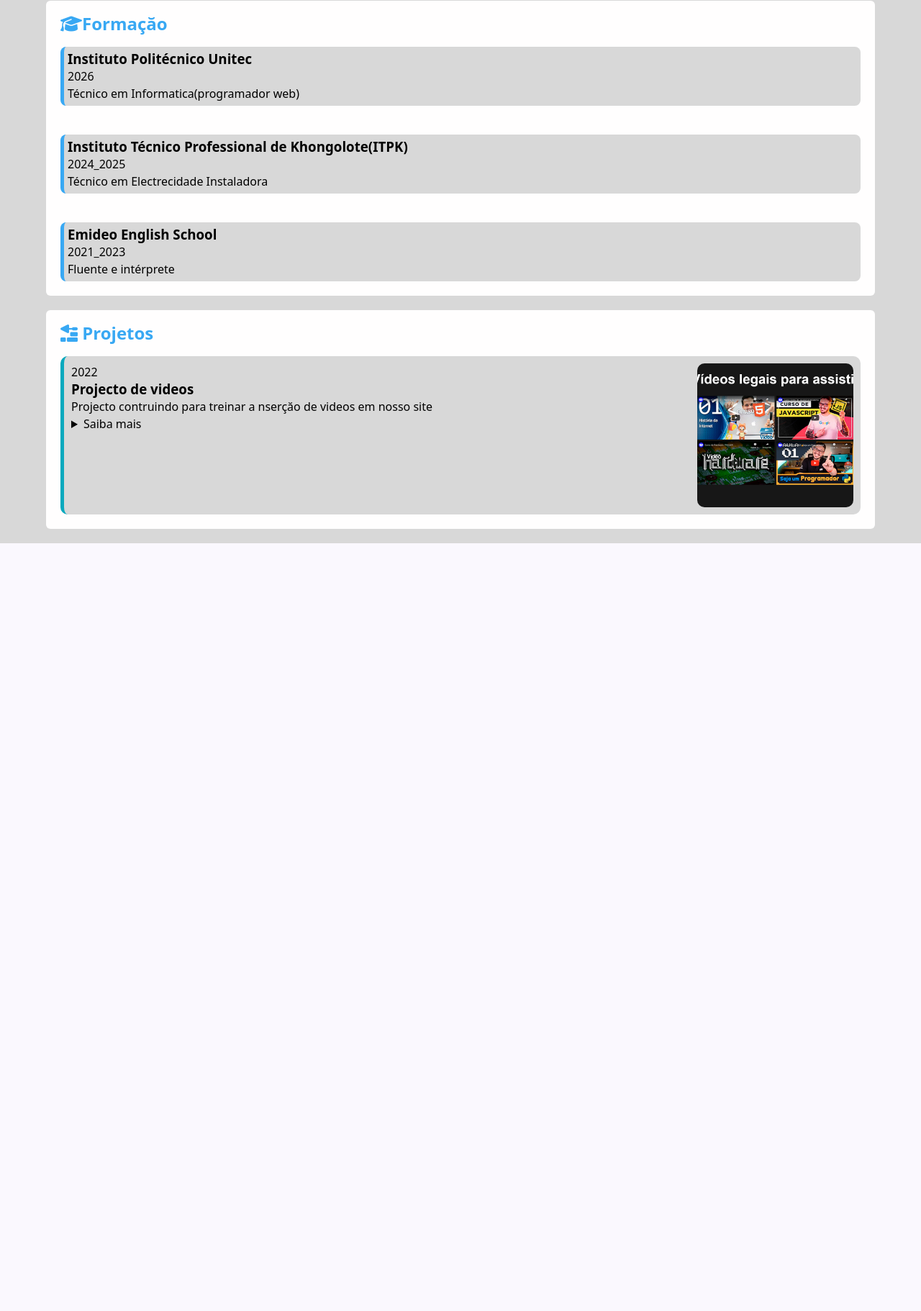
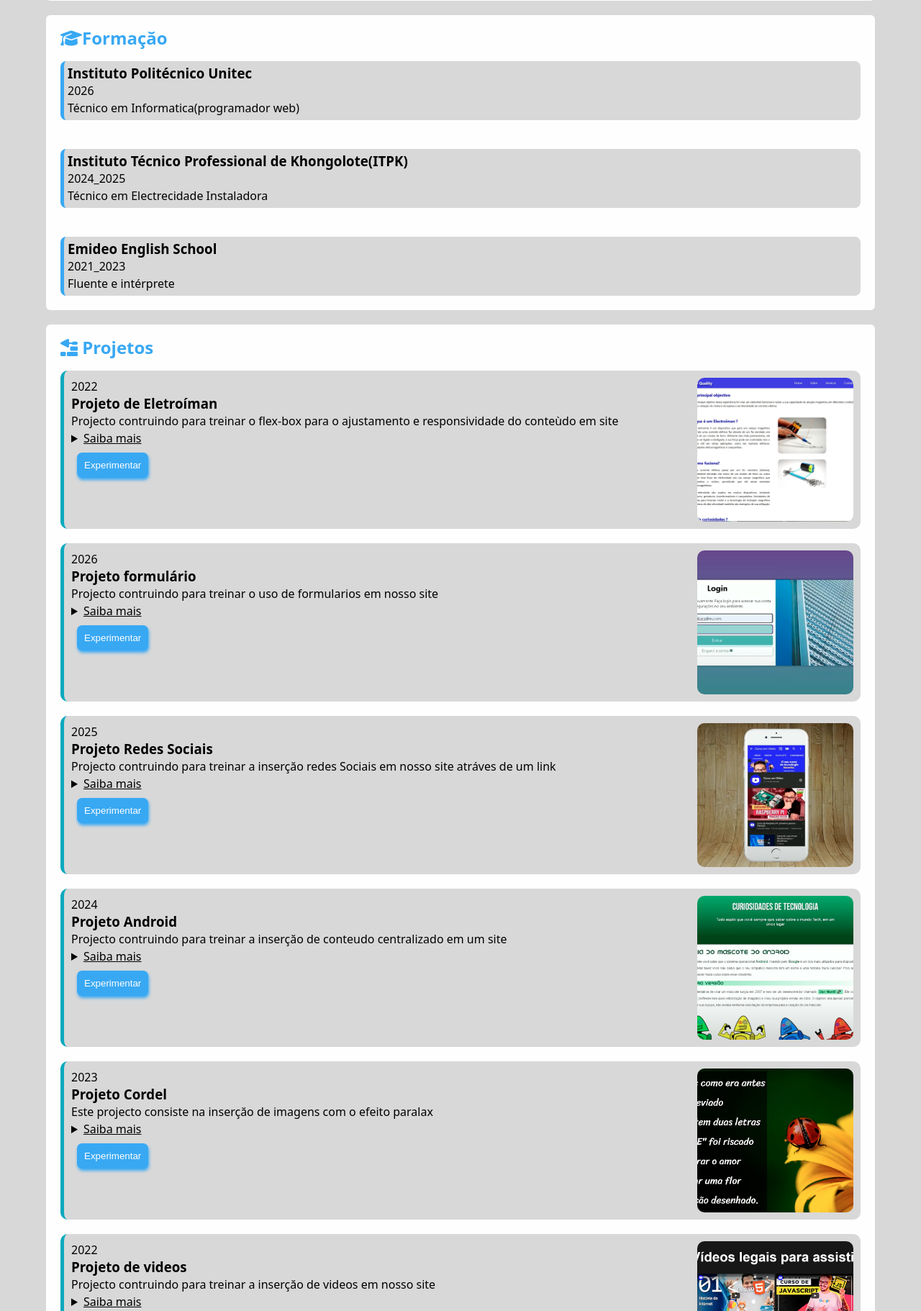
Before and after one commit to DeveQuality/projecto-portifolio, a PHP site: page / in a window 1280 px wide. Shown: the part 1498-3320 px from the top of the page at 72% size. Before the commit the page ends 2253 px from the top, so only its background shows below. Run offline with PHP 8.4, Linux system fonts and the light colour scheme; some libraries are stand-ins or nearby versions.

Commit message:
actualizei o portifolio

```diff
--- a/estilos/style.css
+++ b/estilos/style.css
@@ -76,20 +76,20 @@
   object-fit: cover;    /* esse comando funciona junto com o de cima */
   border-radius: 50%;
   border: 5px solid var(--fundo-card);
-  outline: 5px solid var(--destaque);
+  outline: 5px solid var(--texto);
   display: block;
   margin: auto;
   margin-bottom: 15px;
 }
 
 main>section>h1{
-    color: var(--texto);
-    font-size: 1.5em;
-    text-align: left;
+  color: var(--texto);
+  font-size: 1.5em;
+  text-align: left;
+  padding-bottom: 20px;
 }
 
 main>section>h3{
-  color: var(--texto);
   text-decoration: underline;
 }
 
@@ -232,6 +232,30 @@
   border-radius: 10px;
 
 }
+details>summary{
+  text-decoration: underline;
+}
+div>button{
+  background-color: var(--texto);
+  color: var(--fundo-card);
+  margin: 8px;
+  padding: 10px;
+  border: none;
+  border-radius: 7px;
+  box-shadow: 1px 3px 4px var(--texto) ;
+}
+div>button>a{
+  color: var(--fundo-card);
+  text-decoration: none;
+}
+div>button:hover{
+  background-color: black;
+}
+div>button>a:hover{
+  text-decoration: underline;
+  color: var(--texto);
+  font-weight: bold;
+}
 
 @media screen and (min-width:769px) {
   #skill-container{
--- a/index.html
+++ b/index.html
@@ -160,8 +160,6 @@
             </article> <!-- fim de skills -->
 
 
-
-
             <article id="formacao">
                 <h2> <i class="fa-solid fa-graduation-cap"></i>Formaçăo</h2>
                 <div id="formacao-container">
@@ -189,16 +187,114 @@
             <article id="projetos">
                 <h2> <i class="fa-solid fa-trowel-bricks"></i> Projetos</h2>
                 <div id="projeto-container">
-                    <div class="projeto">
+                    <div class="projeto">  <!-- PROJECTO 001 -->
                         <img src="imagens/projeto-01-videos.jpg" alt="projeto 1" class="foto">
                         <div class="projeto-info">
                             <p class="periodo">2022</p>
-                            <h3 class="titulo">Projecto de videos</h3>
-                            <p>Projecto contruindo para treinar a nserçăo de videos em nosso site</p>
+                            <h3 class="titulo">Projeto de videos</h3>
+                            <p>Projecto contruindo para treinar a inserçăo de videos em nosso site</p>
                             <details class="descricao">
                                 <summary>Saiba mais</summary>
-                                <p>Este projecto consiste na inserçăo de videos em um site  ,seja externo ou interno com a sua propria customizaçăo usando a tecnologia css e javascript.</p>
+                                <p>Este projecto consiste na inserçăo de videos em um site  ,
+                                    seja externo ou interno com a sua propria customizaçăo usando a tecnologia css e javascript.
+                                </p>
                             </details>
+
+                            <button>
+                                <a href="">Experimentar</a>
+                            </button>
+
+                        </div>
+                    </div>
+
+                    <div class="projeto">   <!-- PROJECTO 002 -->
+                        <img src="imagens/projeto-02-cordel.jpg" alt="projeto 2" class="foto">
+                        <div class="projeto-info">
+                            <p class="periodo">2023</p>
+                            <h3 class="titulo">Projeto Cordel</h3>
+                            <p>Este projecto consiste na inserçăo de imagens com  o efeito paralax</p>
+                            <details class="descricao">
+                                <summary>Saiba mais</summary>
+                                <p>Projecto contruindo para treinar a inserçăo de sistema de scroll,
+                                    que ao rodar mais pra baixo havera uma troca e backgrounds...
+                                </p>
+                            </details>
+
+                            <button>
+                                <a href="">Experimentar</a>
+                            </button>
+                        </div>
+                    </div>
+
+                    <div class="projeto">   <!-- PROJECTO 003 -->
+                        <img src="imagens/projeto-03-android.jpg" alt="projeto 3" class="foto">
+                        <div class="projeto-info">
+                            <p class="periodo">2024</p>
+                            <h3 class="titulo">Projeto Android</h3>
+                            <p>Projecto contruindo para treinar a inserçăo de conteudo centralizado em um site</p>
+                            <details class="descricao">
+                                <summary>Saiba mais</summary>
+                                <p>Este projecto consiste na inserçăo responsibilidade de conteudo um site ,
+                                garanntindo a responsibilidade de uma pagina web e melhorar a leitura do conteudo.</p>
+                            </details>
+                            <button>
+                                <a href="">Experimentar</a>
+                            </button>
+                        </div>
+                    </div>
+
+                    <div class="projeto">  <!-- PROJECTO 004 -->
+                        <img src="imagens/projeto-04-links.jpg" alt="projeto 4" class="foto">
+                        <div class="projeto-info">
+                            <p class="periodo">2025</p>
+                            <h3 class="titulo">Projeto Redes Sociais</h3>
+                            <p>Projecto contruindo para treinar a inserçăo redes Sociais em nosso site atráves de um link</p>
+                            <details class="descricao">
+                                <summary>Saiba mais</summary>
+                                <p>Este projecto consiste na inserçăo de redes Sociais em um site ,
+                                permitindo a navegaçăo simplificada e mais limpa apenas em um clique.
+                                </p>
+                            </details>
+
+                            <button>
+                                <a href="">Experimentar</a>
+                            </button>
+                        </div>
+                    </div>
+
+                    <div class="projeto">  <!-- PROJECTO 005 -->
+                        <img src="imagens/projeto-05-login.jpg" alt="projeto 4" class="foto">
+                        <div class="projeto-info">
+                            <p class="periodo">2026</p>
+                            <h3 class="titulo">Projeto formulário</h3>
+                            <p>Projecto contruindo para treinar o uso de formularios em nosso site</p>
+                            <details class="descricao">
+                                <summary>Saiba mais</summary>
+                                <p>Este projecto consiste na inserçăo de formularios em um site , podendo obter os dados do usuário .</p>
+                            </details>
+
+                            <button>
+                                <a href="">Experimentar</a>
+                            </button>
+                        </div>
+                    </div>
+
+                    <div class="projeto">  <!-- PROJECTO 006 -->
+                        <img src="imagens/projeto-06.JPG" alt="projeto 4" class="foto">
+                        <div class="projeto-info">
+                            <p class="periodo">2022</p>
+                            <h3 class="titulo">Projeto de Eletroíman</h3>
+                            <p>Projecto contruindo para treinar o flex-box para o ajustamento e responsividade do conteùdo em site</p>
+                            <details class="descricao">
+                                <summary>Saiba mais</summary>
+                                <p>Este projecto consiste na inserçăo de conteùdo em um site usando a tecnologia flex-box que permite
+                                    a quebra de conteùdo garanntindo a responsividade do página web .
+                                </p>
+                            </details>
+
+                            <button>
+                                <a href="">Experimentar</a>
+                            </button>
                         </div>
                     </div>
                 </div>
```
Also changed, not shown: imagens/projeto-06-album.jpg (deleted), imagens/projeto-06.JPG (added).
